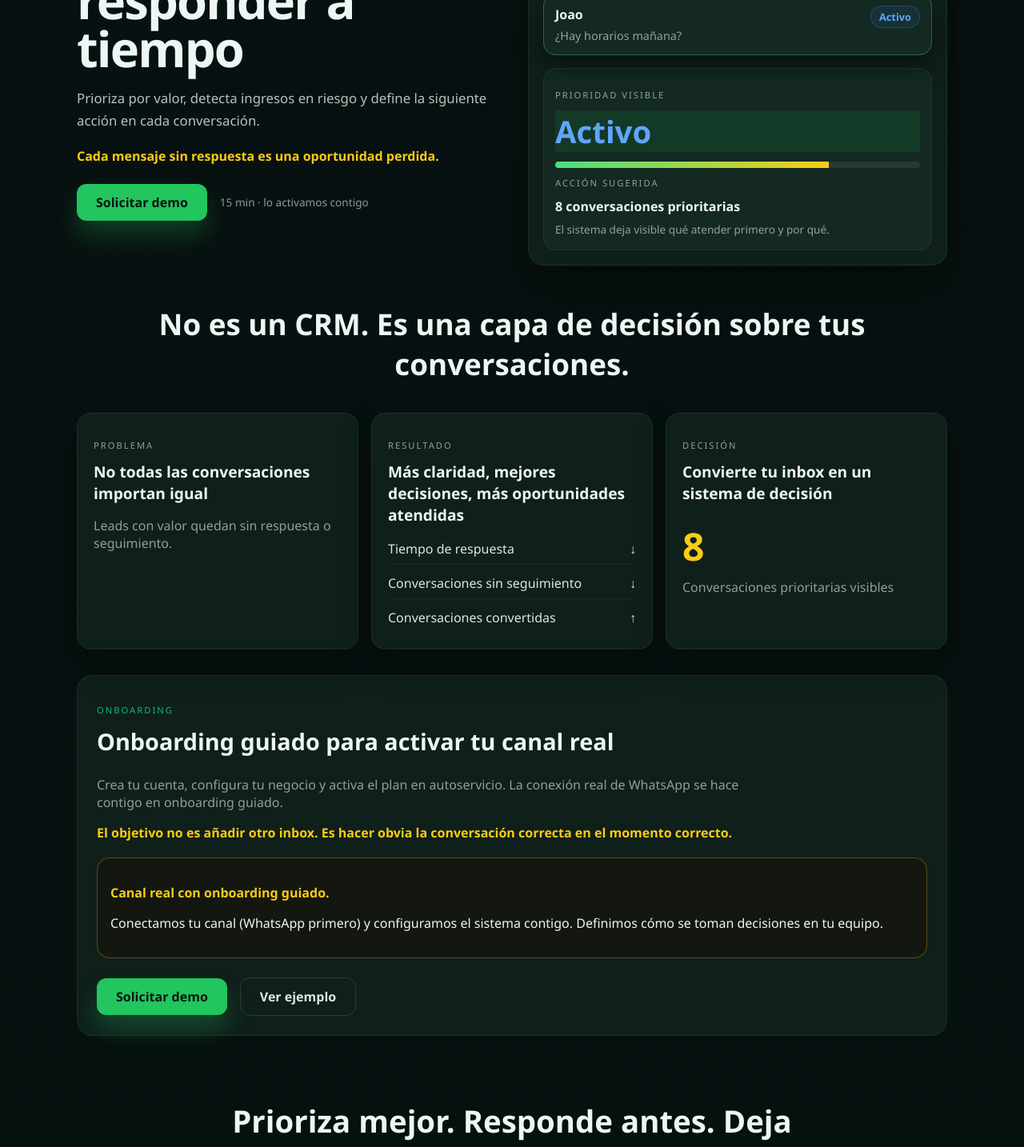
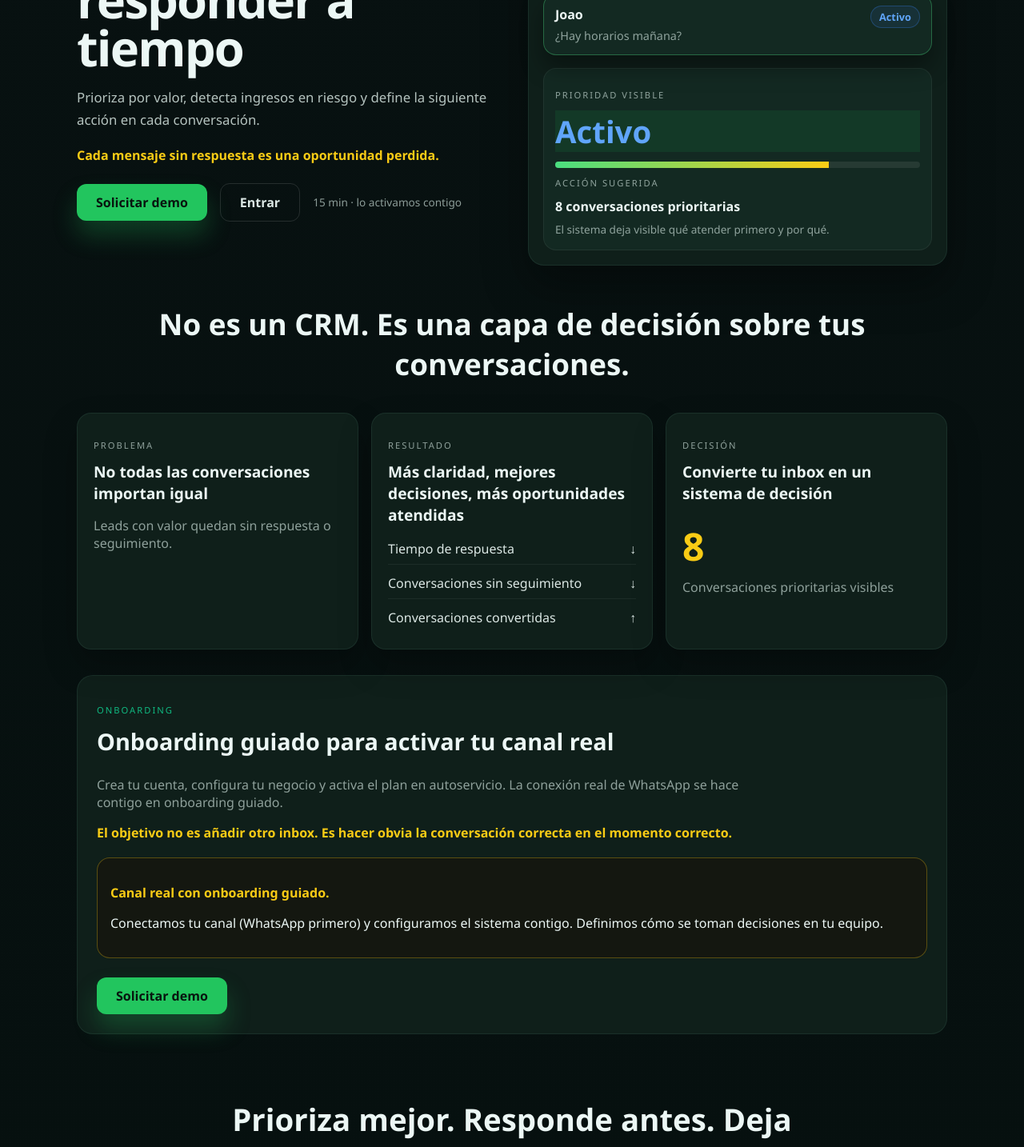
Before and after one commit to iveteamorim/ai-ops-inbox, a Next.js app: page / in a window 1280 px wide. Shown: the part 368-1802 px from the top of the page at 80% size. Built offline with nearby package versions, Linux system fonts and the light colour scheme; no server answers.

Commit message:
adjust landing CTAs

```diff
--- a/src/app/page.tsx
+++ b/src/app/page.tsx
@@ -52,6 +52,9 @@ export default function LandingPage() {
             <div className="landing-actions">
               <Link className="landing-button" href="#pricing">
                 {t("landing_onboarding_cta")}
+              </Link>
+              <Link className="landing-button ghost" href="/login">
+                {t("cta_signin")}
               </Link>
               <span className="landing-tagline">{t("landing_hero_tagline")}</span>
             </div>
@@ -147,9 +150,6 @@ export default function LandingPage() {
             <Link className="landing-button" href="/signup">
               {t("landing_onboarding_cta")}
             </Link>
-            <Link className="landing-button ghost" href="/login">
-              {t("landing_onboarding_view")}
-            </Link>
           </div>
         </section>
 
```
